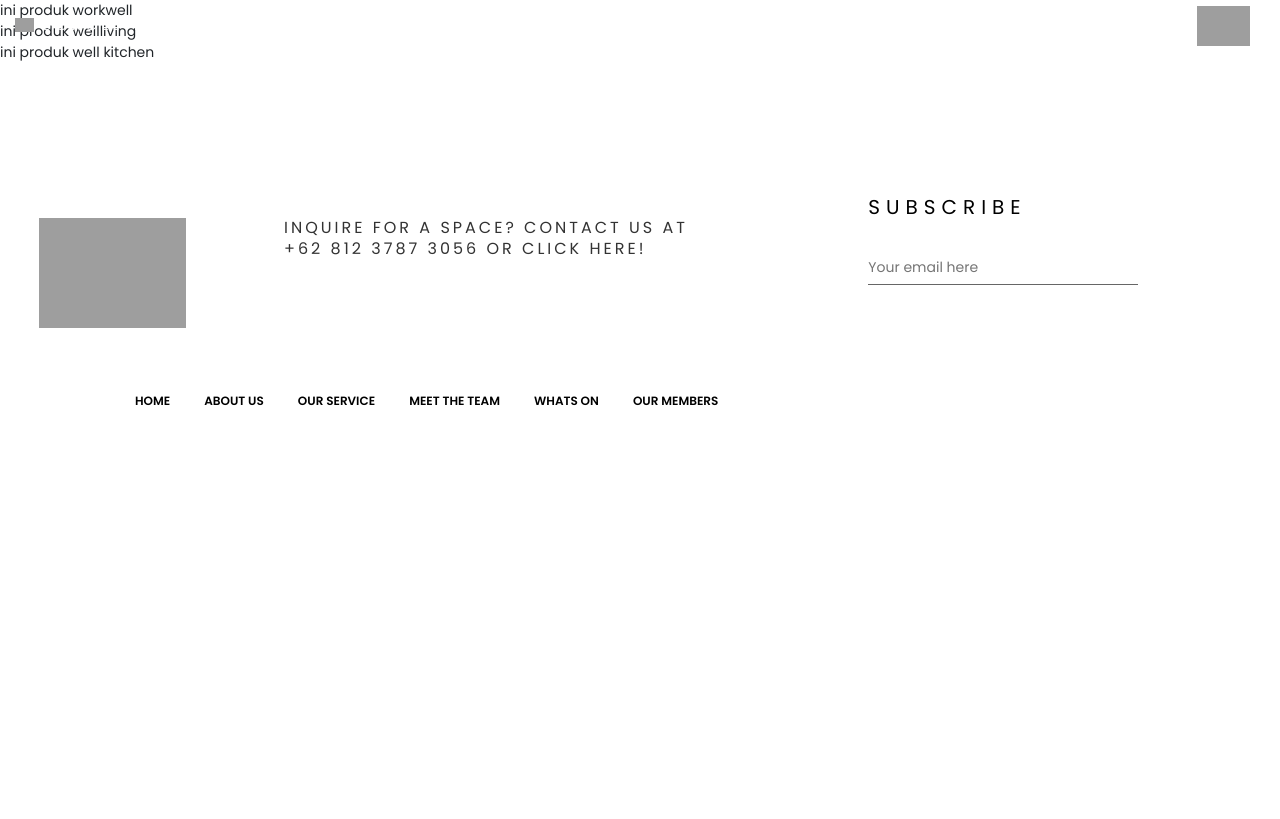
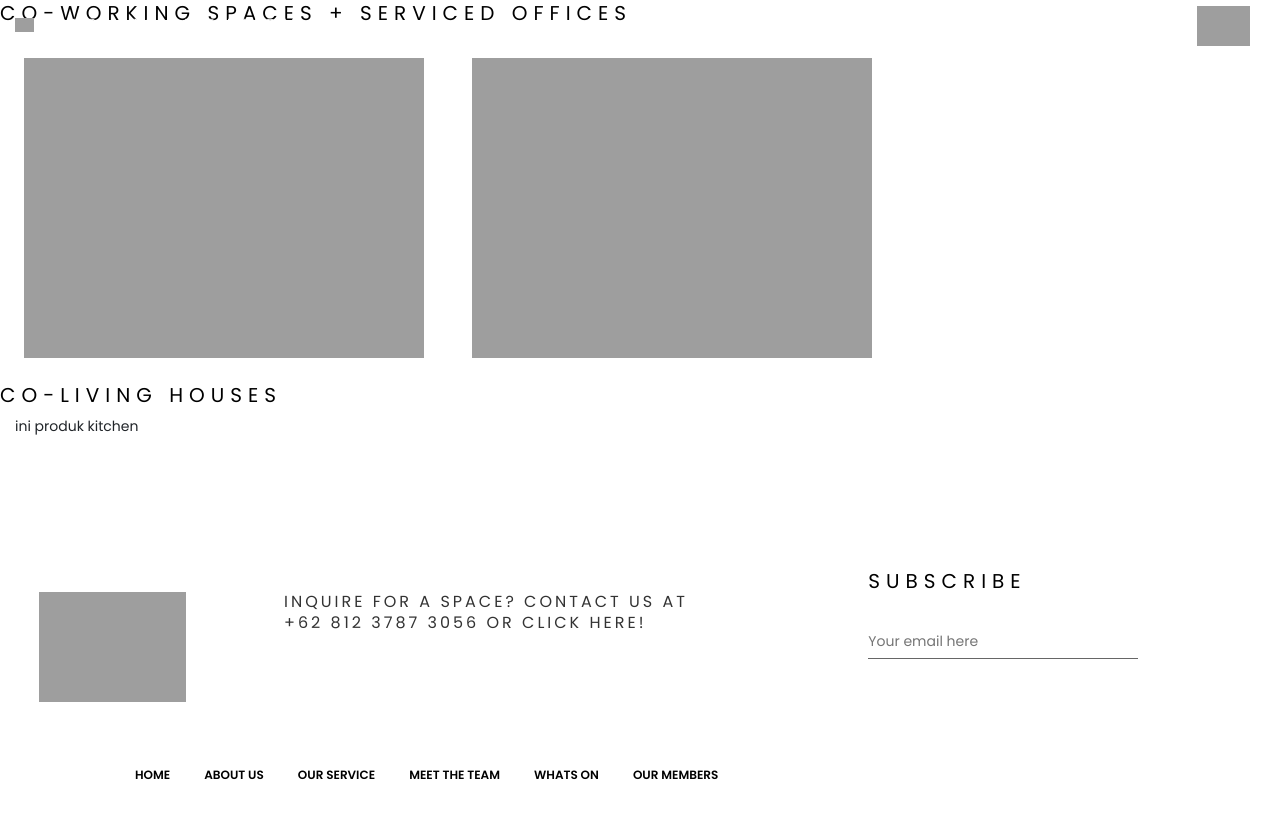
Before and after one commit to kemtol/wellspace, a Jekyll site: the page built from _nav/whats-on.markdown, in a window 1280 px wide. Shown: the top 819 px of the page. Built offline with Jekyll 4.4.1, drawn with Linux system fonts in a browser that asks for light colours; nearby versions of some CDN libraries; library files that are not in the unit come from our copies.

Commit message:
no message

```diff
--- a/_layouts/products.html
+++ b/_layouts/products.html
@@ -10,15 +10,69 @@ layout: default
 {% endif %}
 
 <section>
-    ini produk workwell
+    <div class="container-fluid">
+        <div class="row">
+            <h4>CO-WORKING SPACES + SERVICED OFFICES</h4>
+        </div>
+        <div class="row">
+            {% assign items = site.product  | sort:"date" | reverse %}
+            {% for item in items %}
+                  {% if item.categories contains "office" %}
+                  <!-- Single Product -->
+                  <div class="single-product-wrapper p-4">
+                    <!-- Product Image -->
+                    <a href="{{item.permalink}}" class="d-block product-img">
+                        <img src="{{site.baseurl}}{{ item.image }}" alt="">
+                        <!-- Hover Thumb -->
+                        <img class="hover-img" src="{{site.baseurl}}{{ item.image}}" alt="">
+                    </a>
+                    <!-- Product Description -->
+                    <div class="product-description position-absolute d-block w-100 h-100 p-4">
+                        <a href="{{ item.permalink }}">
+                            <h6>{{ item.title }}</h6>
+                        </a>
+                    </div>
+                  </div>
+                  {% endif %}
+            {% endfor %}
+        </div>
+    </div>
 </section>
 
 <section>
-    ini produk wellliving
+    <div class="container-fluid">
+        <div class="row">
+            <h4>CO-LIVING HOUSES</h4>
+        </div>
+        <div class="row">
+            {% assign items = site.product  | sort:"date" | reverse %}
+            {% for item in items %}
+                  {% if item.categories contains "living" %}
+                  <!-- Single Product -->
+                  <div class="single-product-wrapper p-4">
+                    <!-- Product Image -->
+                    <a href="{{item.permalink}}" class="d-block product-img">
+                        <img src="{{site.baseurl}}{{ item.image }}" alt="">
+                        <!-- Hover Thumb -->
+                        <img class="hover-img" src="{{site.baseurl}}{{ item.image}}" alt="">
+                    </a>
+                    <!-- Product Description -->
+                    <div class="product-description position-absolute d-block w-100 h-100 p-4">
+                        <a href="{{ item.permalink }}">
+                            <h6>{{ item.title }}</h6>
+                        </a>
+                    </div>
+                  </div>
+                  {% endif %}
+            {% endfor %}
+        </div>
+    </div>
 </section>
 
 <section>
-    ini produk well kitchen
+    <div class="container-fluid">
+        ini produk kitchen
+    </div>
 </section>
 
 <!-- ##### Shop Grid Area Start ##### -->
```
